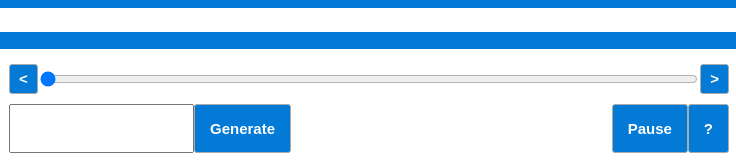
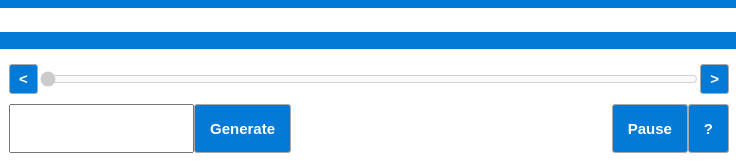
Before and after one commit to doritosxxx/algo-visualization, a website built with webpack: page src/index.html in a window 1280 px wide. Shown: the part 772-937 px from the top of the page, 271-1007 px from the left. Built offline with nearby package versions, Linux system fonts and the light colour scheme.

Commit message:
Update index.html

```diff
--- a/src/index.html
+++ b/src/index.html
@@ -35,7 +35,7 @@
             <div id="controls">
                 <div id="controls__frames-wrapper">
                     <button class="change_frame_button button-styled" id="frames-button--prev">&lt;</button>
-                    <input type="range" name="frame" id="frames-slider" min="0" max="0" value="0" step="1" />
+                    <input type="range" name="frame" id="frames-slider" min="0" max="0" value="0" step="1" disabled/>
                     <button class="change_frame_button button-styled" id="frames-button--next">&gt;</button>
                 </div>
                 <div id="controls__buttons">
```
